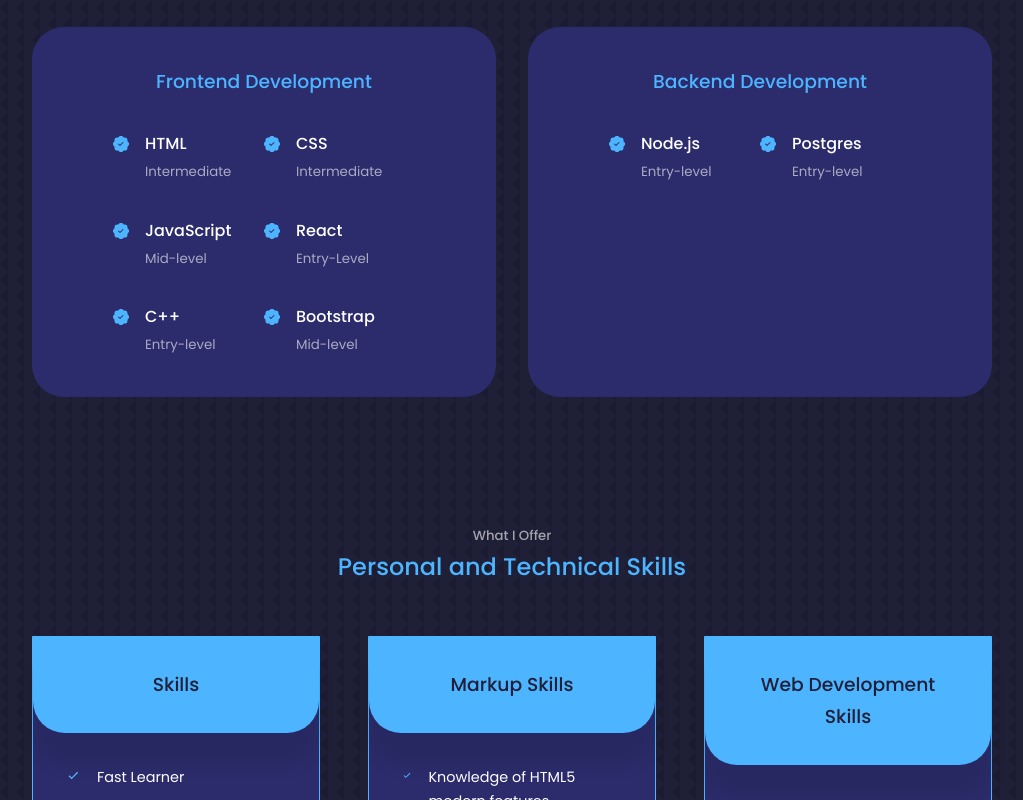
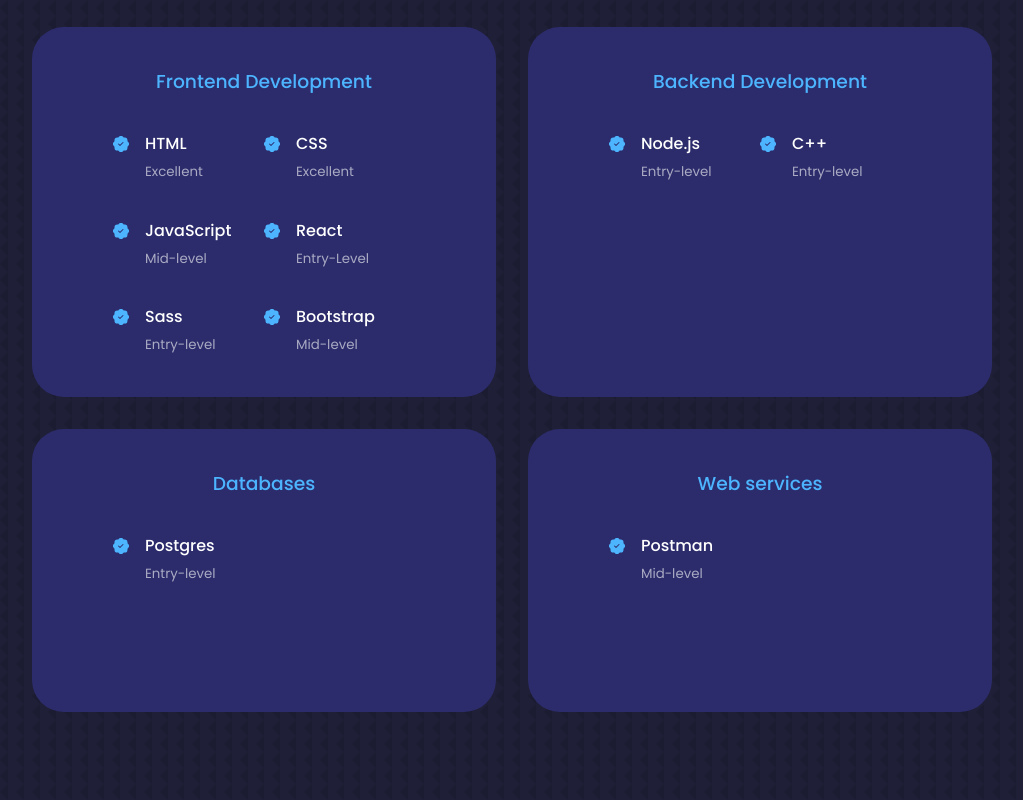
Before and after one commit to lukakavtarra/portfolio, a React (Create React App) app: page / in a window 1280 px wide. Shown: the part 1840-2640 px from the top of the page, without its empty margins (128-1151 px from the left). Built offline with nearby package versions, Linux system fonts and the light colour scheme.

Commit message:
improvements

```diff
--- a/src/components/contact/contact.css
+++ b/src/components/contact/contact.css
@@ -21,7 +21,7 @@
 
 .contact__option:hover {
     background: transparent;
-    border-color: var(--color-primary-variant);
+    border:0.5px solid var(--color-bg-variant);
 }
 
 .contact__option-icon {
--- a/src/components/experience/Experience.jsx
+++ b/src/components/experience/Experience.jsx
@@ -17,14 +17,14 @@
               <BsPatchCheckFill className="experience__details-icon" />
               <div>
               <h4>HTML</h4>
-              <small className='text-light'>Intermediate</small>
+              <small className='text-light'>Excellent</small>
               </div>
             </article>
             <article className='experience__details'>
               <BsPatchCheckFill className="experience__details-icon" />
               <div>
               <h4>CSS</h4>
-              <small className='text-light'>Intermediate</small>
+              <small className='text-light'>Excellent</small>
               </div>
             </article>
             <article className='experience__details'>
@@ -44,7 +44,7 @@
             <article className='experience__details'>
               <BsPatchCheckFill className="experience__details-icon" />
               <div>
-              <h4>C++</h4>
+              <h4>Sass</h4>
               <small className='text-light'>Entry-level</small>
               </div>
             </article>
@@ -71,8 +71,35 @@
             <article className='experience__details'>
               <BsPatchCheckFill className="experience__details-icon" />
               <div>
+              <h4>C++</h4>
+              <small className='text-light'>Entry-level</small>
+              </div>
+            </article>
+        </div>
+      </div>
+      {/* Data Bases */}
+      <div className="experience__backend">
+          <h3>Databases</h3>
+          <div className="experience__content">
+            <article className='experience__details'>
+              <BsPatchCheckFill className="experience__details-icon" />
+              <div>
               <h4>Postgres</h4>
               <small className='text-light'>Entry-level</small>
+              </div>
+            </article>
+
+        </div>
+      </div>
+      {/* Web Services */}
+      <div className="experience__backend">
+          <h3>Web services</h3>
+          <div className="experience__content">
+            <article className='experience__details'>
+              <BsPatchCheckFill className="experience__details-icon" />
+              <div>
+              <h4>Postman</h4>
+              <small className='text-light'>Mid-level</small>
               </div>
             </article>
         </div>
--- a/src/components/experience/experience.css
+++ b/src/components/experience/experience.css
@@ -27,6 +27,7 @@
 .experience__content {
     display: grid;
     grid-template-columns: 1fr 1fr;
+    grid-template-rows: 1fr 1fr;
     row-gap: 2rem;
 }
 
--- a/src/components/services/Services.jsx
+++ b/src/components/services/Services.jsx
@@ -88,6 +88,10 @@
           <BiCheck  className='service__list-icon'/>
           <p>The ability to learn quickly and get to know new tools</p>
           </li>
+          <li>
+          <BiCheck  className='service__list-icon'/>
+          <p>Knowledge of Postman API testing</p>
+          </li>
 
         </ul>
       </article>
```
